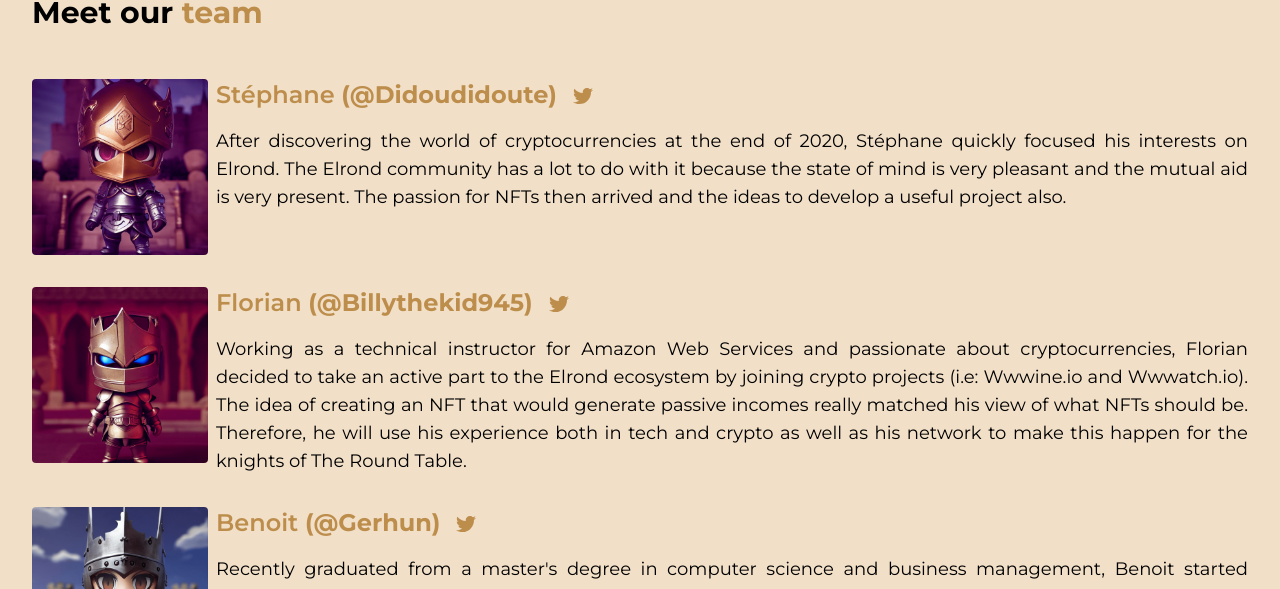
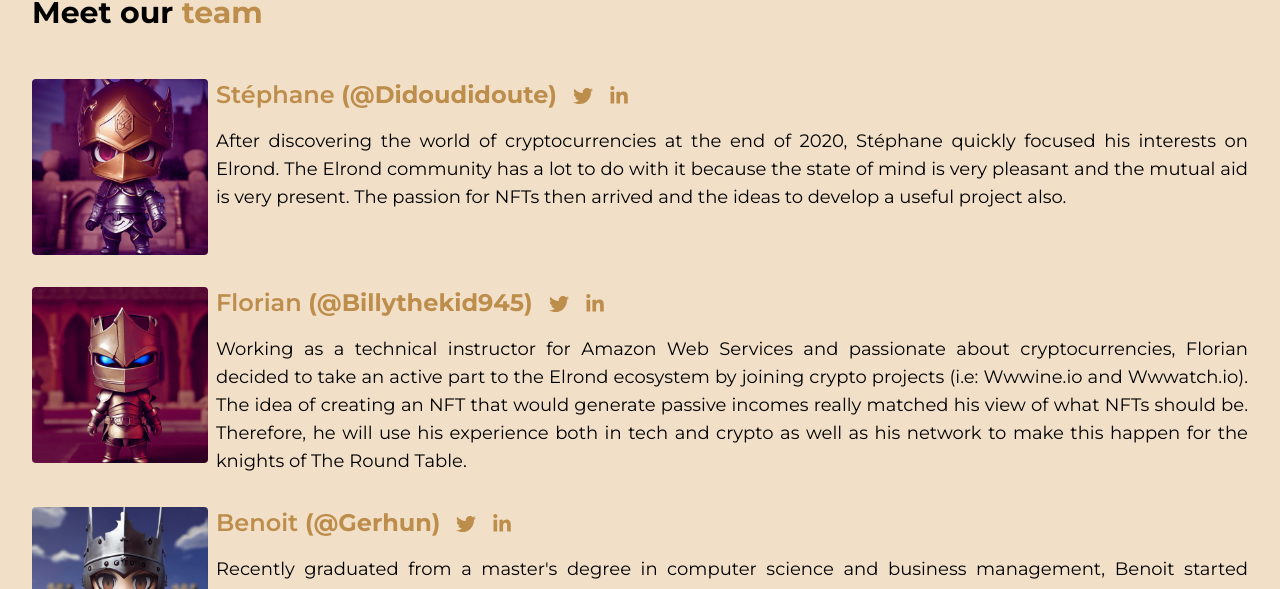
Before and after one commit to weetrax/TheRoundTable, a Next.js app: page /team in a window 1280 px wide. Shown: the part 161-750 px from the top of the page. Built offline with nearby package versions, Linux system fonts and the light colour scheme.

Commit message:
team linkedin

```diff
--- a/pages/team.tsx
+++ b/pages/team.tsx
@@ -1,7 +1,7 @@
 import Container from '../components/_Layout/Container';
 import Head from 'next/head';
 import React from 'react';
-import { faTwitter } from '@fortawesome/free-brands-svg-icons';
+import { faLinkedinIn, faTwitter } from '@fortawesome/free-brands-svg-icons';
 import { FontAwesomeIcon } from '@fortawesome/react-fontawesome';
 import type { NextPage } from "next";
 
@@ -57,6 +57,20 @@ const WhitepaperPage: NextPage = () => {
                           />
                         </i>
                       </a>
+                      <a
+                        href="https://www.linkedin.com/in/st%C3%A9phane-dubouis-85659a107/"
+                        rel="noreferrer"
+                        title="LinkedIn"
+                        className="hover:text-primary-400 ease-in-out transition-colors duration-200"
+                        target={"_blank"}
+                      >
+                        <i>
+                          <FontAwesomeIcon
+                            className="w-5 h-5"
+                            icon={faLinkedinIn}
+                          />
+                        </i>
+                      </a>
                     </div>
                   </div>
                   <p className="text-justify">
@@ -97,6 +111,20 @@ const WhitepaperPage: NextPage = () => {
                           <FontAwesomeIcon
                             className="w-5 h-5"
                             icon={faTwitter}
+                          />
+                        </i>
+                      </a>
+                      <a
+                        href="https://www.linkedin.com/in/floriancelli/"
+                        rel="noreferrer"
+                        title="LinkedIn"
+                        className="hover:text-primary-400 ease-in-out transition-colors duration-200"
+                        target={"_blank"}
+                      >
+                        <i>
+                          <FontAwesomeIcon
+                            className="w-5 h-5"
+                            icon={faLinkedinIn}
                           />
                         </i>
                       </a>
@@ -147,6 +175,20 @@ const WhitepaperPage: NextPage = () => {
                           />
                         </i>
                       </a>
+                      <a
+                        href="https://www.linkedin.com/in/benoit-frauly/"
+                        rel="noreferrer"
+                        title="LinkedIn"
+                        className="hover:text-primary-400 ease-in-out transition-colors duration-200"
+                        target={"_blank"}
+                      >
+                        <i>
+                          <FontAwesomeIcon
+                            className="w-5 h-5"
+                            icon={faLinkedinIn}
+                          />
+                        </i>
+                      </a>
                     </div>
 
                   </div>
```
